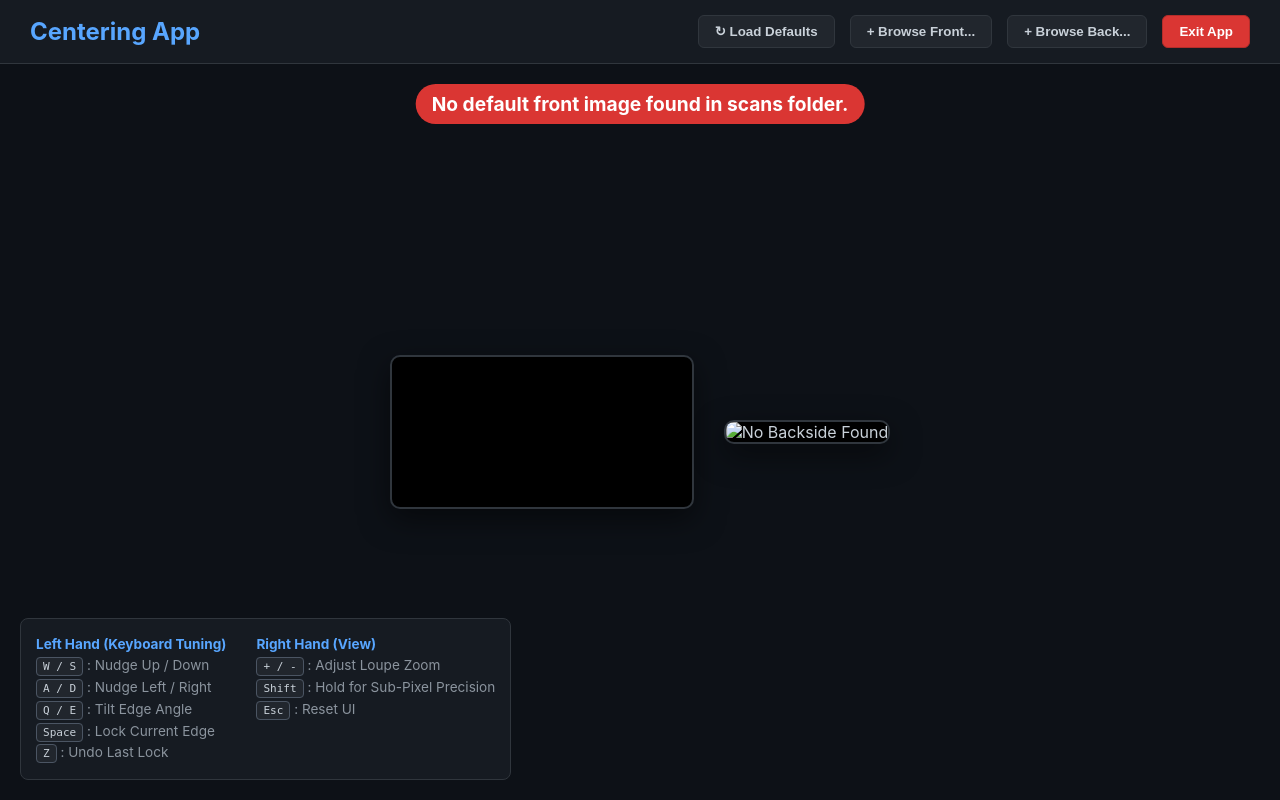
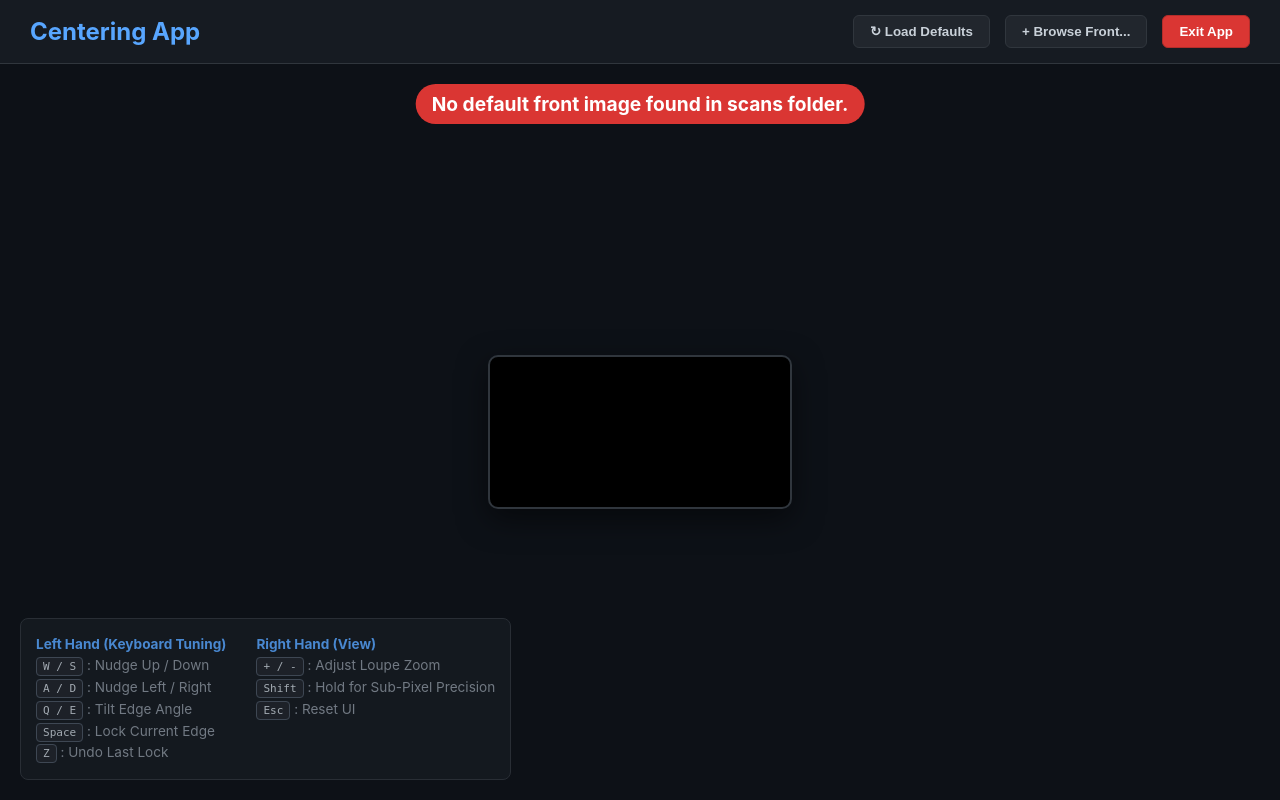
Before and after one commit to jetroant/centering_app, a Flask app: page / in a window 1280 px wide. Run offline with Flask 3, Linux system fonts and the light colour scheme; a map, chart or similar area stays blank.

Commit message:
fix: remove redundant backside feature and resolve centering bugs
- Remove backside logic from frontend and backend
- Make control map UI transparent and non-blocking
- Fix reflattening state bug after undo
- Draw explicit outer borders on exported images
- Rebuild CenteringApp binary and update .gitignore

```diff
--- a/app.py
+++ b/app.py
@@ -41,13 +41,12 @@ def serve_scans(filename):
 
 @app.route("/get_defaults", methods=["GET"])
 def get_defaults():
-    """Finds the newest front and back images based on user logic."""
+    """Finds the newest front image based on user logic."""
     files = glob.glob(os.path.join(SCANS_DIR, "*.*"))
     # Sort files by modification time (newest first)
     files.sort(key=os.path.getmtime, reverse=True)
 
     front_img = None
-    back_img = None
 
     for f in files:
         fname = os.path.basename(f).lower()
@@ -55,17 +54,12 @@ def get_defaults():
         if not fname.endswith(('.png', '.jpg', '.jpeg', '.webp')):
             continue
 
-        if 'back' in fname and not back_img:
-            back_img = os.path.basename(f)
-        elif 'back' not in fname and not front_img:
+        if 'back' not in fname and not front_img:
             front_img = os.path.basename(f)
-
-        if front_img and back_img:
             break
 
     return jsonify({
         "front": f"/scans/{front_img}" if front_img else None,
-        "back": f"/scans/{back_img}" if back_img else None,
         "front_filename": front_img
     })
 
--- a/templates/index.html
+++ b/templates/index.html
@@ -22,7 +22,6 @@
         .workspace { display: flex; flex: 1; padding: 20px; gap: 30px; align-items: center; justify-content: center; position: relative;}
 
         .img-wrapper { position: relative; border-radius: 10px; border: 2px solid #30363d; box-shadow: 0 10px 30px rgba(0,0,0,0.5); overflow: hidden; background-color: #000; cursor: crosshair;}
-        #back-wrapper img { cursor: crosshair; }
         canvas { display: block; }
 
         /* CSS Hover Lines */
@@ -41,7 +40,7 @@
         #tool-state-text { position: absolute; top: 20px; left: 50%; transform: translateX(-50%); background: #1d76db; color: white; padding: 8px 16px; border-radius: 20px; font-weight: bold; font-size: 1.2em; z-index: 1100;}
         #math-box { position: absolute; top: 70px; left: 50%; transform: translateX(-50%); display: none; background-color: #21262d; border: 2px solid #30363d; border-radius: 8px; padding: 15px 30px; text-align: center; font-size: 1.4em; font-weight: bold; color: #c9d1d9; z-index: 1100; box-shadow: 0 5px 15px rgba(0,0,0,0.5);}
 
-        .controls-map { position: absolute; left: 20px; bottom: 20px; background-color: #161b22; padding: 15px; border-radius: 8px; border: 1px solid #30363d; font-size: 0.85em; color: #8b949e; line-height: 1.6; z-index: 100; display: flex; gap: 30px;}
+        .controls-map { position: absolute; left: 20px; bottom: 20px; background-color: #161b22; padding: 15px; border-radius: 8px; border: 1px solid #30363d; font-size: 0.85em; color: #8b949e; line-height: 1.6; z-index: 100; display: flex; gap: 30px; pointer-events: none; opacity: 0.8;}
         .controls-map strong { color: #58a6ff; }
         .controls-map .key { background: #21262d; border: 1px solid #4b5563; padding: 2px 6px; border-radius: 4px; color: #c9d1d9; font-family: monospace;}
 
@@ -57,12 +56,10 @@
         <div class="file-controls">
             <button class="btn" onclick="loadDefaults()">↻ Load Defaults</button>
             <button class="btn" onclick="document.getElementById('front-upload').click()">+ Browse Front...</button>
-            <button class="btn" onclick="document.getElementById('back-upload').click()">+ Browse Back...</button>
             <button class="btn btn-primary" id="save-btn" onclick="resetToNewCard()" style="display:none;">Save & Next</button>
             <button class="btn" style="background-color: #da3633; border-color: #b32d2a; color: white;" onclick="exitApp()">Exit App</button>
 
-            <input type="file" id="front-upload" accept="image/*" onchange="handleFileUpload(event, 'front')">
-            <input type="file" id="back-upload" accept="image/*" onchange="handleFileUpload(event, 'back')">
+            <input type="file" id="front-upload" accept="image/*" onchange="handleFileUpload(event)">
         </div>
     </div>
 
@@ -74,10 +71,6 @@
             <canvas id="sniper-canvas"></canvas>
             <div id="crosshair-x" class="crosshair-line"></div>
             <div id="crosshair-y" class="crosshair-line"></div>
-        </div>
-
-        <div class="img-wrapper" id="back-wrapper">
-            <img id="speed-back" src="" alt="No Backside Loaded" style="display: block; max-height: 75vh; max-width: 40vw; object-fit: contain;">
         </div>
 
         <img id="hidden-source" src="" crossorigin="anonymous" style="display:none;">
@@ -138,30 +131,17 @@
                     } else {
                         updateStateText("No default front image found in scans folder.", "#da3633");
                     }
-
-                    if(data.back) {
-                        document.getElementById('speed-back').src = data.back;
-                        document.getElementById('speed-back').alt = "";
-                    } else {
-                        document.getElementById('speed-back').src = "";
-                        document.getElementById('speed-back').alt = "No Backside Found";
-                    }
                 });
         }
 
         // Native Browser File Handling (Zero Backend Needed for Browsing!)
-        function handleFileUpload(event, type) {
+        function handleFileUpload(event) {
             const file = event.target.files[0];
             if (!file) return;
 
             const objectURL = URL.createObjectURL(file);
-            if (type === 'front') {
             currentFrontFilename = file.name;
             loadFrontImage(objectURL);
-            } else {
-                document.getElementById('speed-back').src = objectURL;
-                document.getElementById('speed-back').alt = "";
-            }
             // Reset input so you can select the same file again if needed
             event.target.value = "";
         }
@@ -262,7 +242,6 @@
 
         const canvas = document.getElementById('sniper-canvas');
         const ctx = canvas.getContext('2d', { willReadFrequently: true });
-        const backImg = document.getElementById('speed-back');
 
         const stateText = document.getElementById('tool-state-text');
         const mathBox = document.getElementById('math-box');
@@ -278,7 +257,6 @@
         let lRatioStr = "--";
         let tRatioStr = "--";
         let shiftPressed = false;
-        let hoverTarget = 'front';
         let lastInternalX = 0;
         let lastInternalY = 0;
 
@@ -370,7 +348,6 @@
         canvas.addEventListener('mousemove', (e) => {
             if (clicks.length >= 8) return;
             lastMouseE = e;
-            hoverTarget = 'front';
 
             const rect = canvas.getBoundingClientRect();
             lastInternalX = ((e.clientX - rect.left) / rect.width) * canvas.width;
@@ -388,29 +365,7 @@
             cxLine.style.display = 'none'; cyLine.style.display = 'none'; loupeContainer.style.display = 'none';
         });
 
-        backImg.addEventListener('mousemove', (e) => {
-            lastMouseE = e;
-            hoverTarget = 'back';
-
-            cxLine.style.display = 'none'; cyLine.style.display = 'none';
-
-            const rect = backImg.getBoundingClientRect();
-            lastInternalX = ((e.clientX - rect.left) / rect.width) * backImg.naturalWidth;
-            lastInternalY = ((e.clientY - rect.top) / rect.height) * backImg.naturalHeight;
-
-            if (shiftPressed) updateLoupe(e);
-        });
-
-        backImg.addEventListener('mouseleave', () => {
-            loupeContainer.style.display = 'none';
-        });
-
         function syncCSSCrosshairs() {
-            if (hoverTarget !== 'front') {
-                cxLine.style.display = 'none'; cyLine.style.display = 'none';
-                return;
-            }
-
             if (!flattened || draftClick) {
                 cxLine.style.display = 'none'; cyLine.style.display = 'none';
 
@@ -446,7 +401,7 @@
         }
 
         function updateLoupe(e) {
-            if (!e || !shiftPressed || (hoverTarget === 'front' && clicks.length >= 4)) return;
+            if (!e || !shiftPressed || clicks.length >= 4) return;
 
             loupeContainer.style.display = 'block';
             loupeContainer.style.left = (e.pageX - 120) + 'px';
@@ -464,7 +419,6 @@
             const sW = 240 / activeZoom;
             const sH = 240 / activeZoom;
 
-            if (hoverTarget === 'front') {
             loupeContainer.style.backgroundImage = 'none';
 
             let cx = lastInternalX, cy = lastInternalY;
@@ -490,20 +444,6 @@
 
             loupeCtx.clearRect(0, 0, 240, 240);
             loupeCtx.drawImage(canvas, sx, sy, sW, sH, 0, 0, 240, 240);
-
-            } else if (hoverTarget === 'back') {
-                loupeCtx.clearRect(0, 0, 240, 240);
-
-                const rect = backImg.getBoundingClientRect();
-                const cssX = (lastInternalX / backImg.naturalWidth) * rect.width;
-                const cssY = (lastInternalY / backImg.naturalHeight) * rect.height;
-
-                loupeContainer.style.backgroundImage = `url('${backImg.src}')`;
-                loupeContainer.style.backgroundSize = `${rect.width * currentZoom}px ${rect.height * currentZoom}px`;
-                const bgX = -(cssX * currentZoom - 120);
-                const bgY = -(cssY * currentZoom - 120);
-                loupeContainer.style.backgroundPosition = `${bgX}px ${bgY}px`;
-            }
         }
 
         function resetSniperState() {
@@ -533,8 +473,6 @@
         }
 
         function undoClick() {
-            if (hoverTarget === 'back') return;
-
             if (clicks.length === 4) {
                 if (lastSavedFilename) {
                     fetch('/delete_export', {
@@ -556,6 +494,7 @@
 
             if (flattened && clicks.length === 0 && !draftClick) {
                 flattened = false;
+                cachedImageData = null;
                 draftLine = lines.pop();
 
                 const hidImg = document.getElementById('hidden-source');
@@ -648,7 +587,10 @@
             if (e.button === 0) {
                 if (flattened) {
                     if (!draftClick && clicks.length < 4) {
-                        draftClick = { x: lastInternalX, y: lastInternalY };
+                        draftClick = {
+                            x: Math.max(0, Math.min(canvas.width, lastInternalX)),
+                            y: Math.max(0, Math.min(canvas.height, lastInternalY))
+                        };
                         updateStateText(`Phase 2: Tune Border ${clicks.length+1} (WASD, Space to lock)`);
                         drawState();
                         syncCSSCrosshairs();
@@ -806,6 +748,10 @@
                 // Draw permanent measurement lines
                 fCtx.strokeStyle = 'rgba(255, 0, 255, 0.8)';
                 fCtx.lineWidth = 4;
+
+                // Explicitly draw the outer border to ensure it's included
+                fCtx.strokeRect(2, 2, 1496, 2096);
+
                 for (let i = 0; i < clicks.length; i++) {
                     if (i === 0 || i === 1) {
                         fCtx.beginPath(); fCtx.moveTo(clicks[i].x, 0); fCtx.lineTo(clicks[i].x, 2100); fCtx.stroke();
```
Also changed, not shown: 1 other file. Lines whose indentation alone changed are shown as unchanged.
